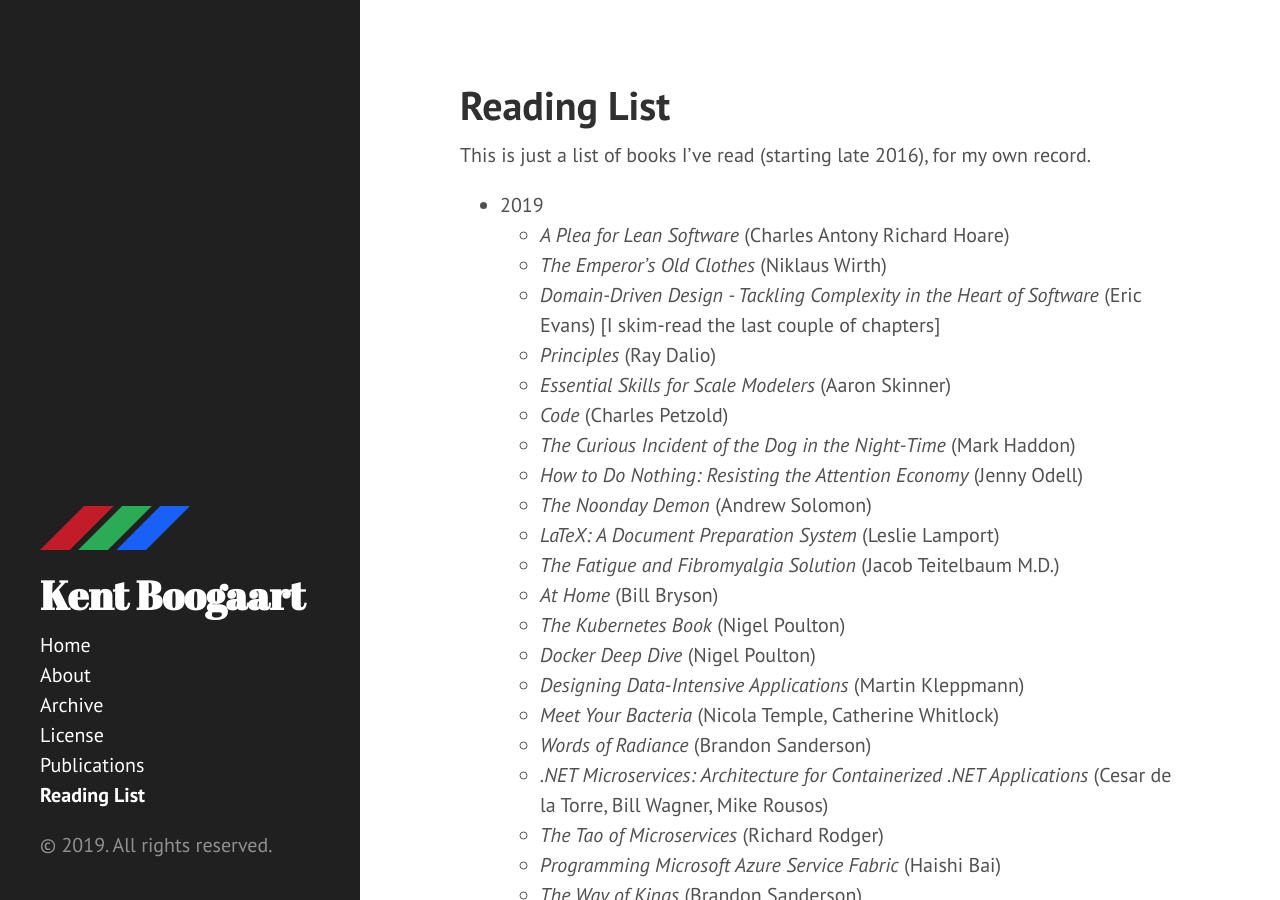
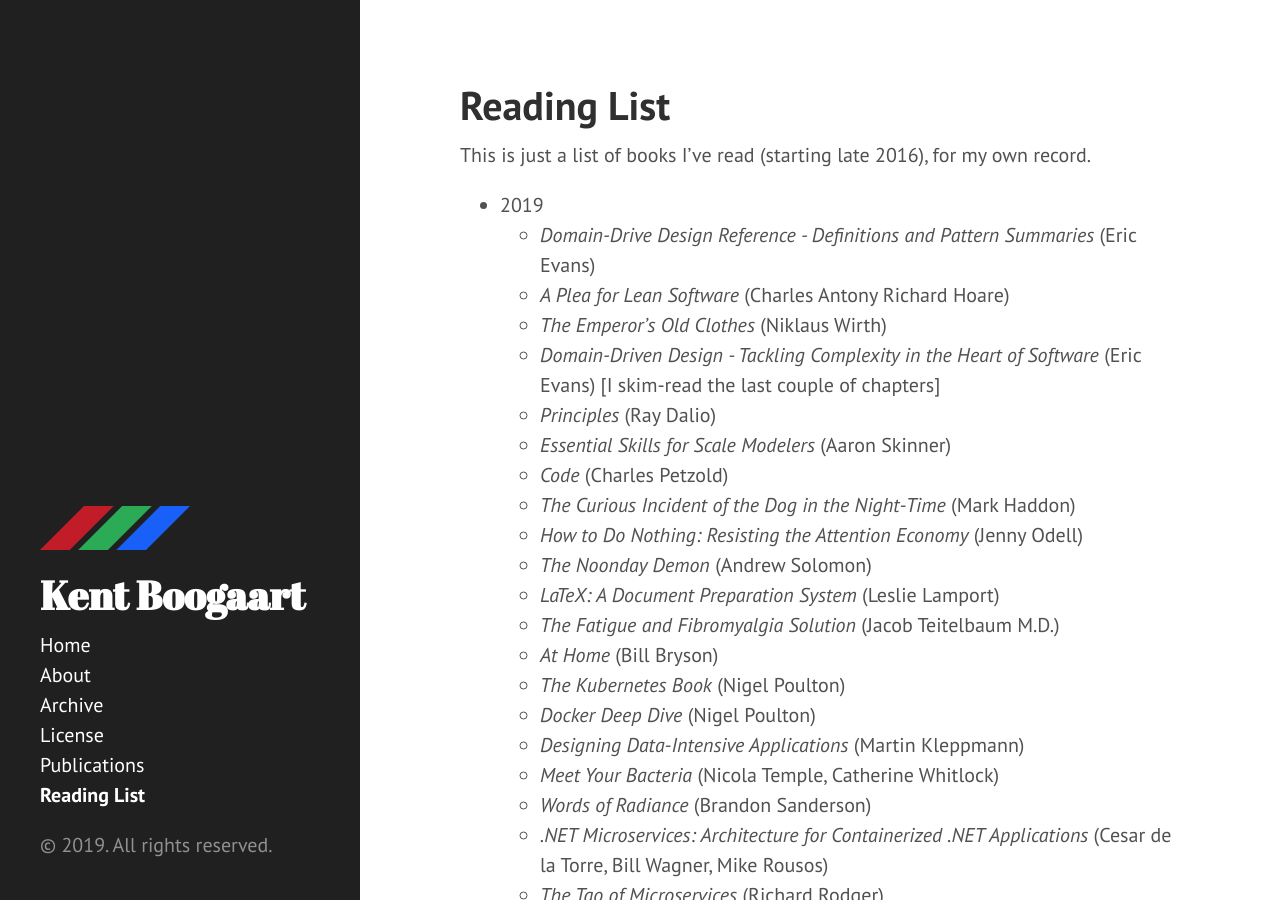
Before and after one commit to kentcb/kentcb.github.io, a Jekyll site: the page built from reading-list.md, in a window 1280 px wide and 900 px high. Built offline with Jekyll 4.4.1, drawn with Linux system fonts in a browser that asks for light colours; nearby versions of some CDN libraries.

Commit message:
Add Domain-Driven Design Reference

```diff
--- a/reading-list.md
+++ b/reading-list.md
@@ -6,6 +6,7 @@ sidebar: true
 This is just a list of books I've read (starting late 2016), for my own record.
 
 * 2019
+    * _Domain-Drive Design Reference - Definitions and Pattern Summaries_ (Eric Evans)
     * _A Plea for Lean Software_ (Charles Antony Richard Hoare)
     * _The Emperor's Old Clothes_ (Niklaus Wirth)
     * _Domain-Driven Design - Tackling Complexity in the Heart of Software_ (Eric Evans) [I skim-read the last couple of chapters]
```
